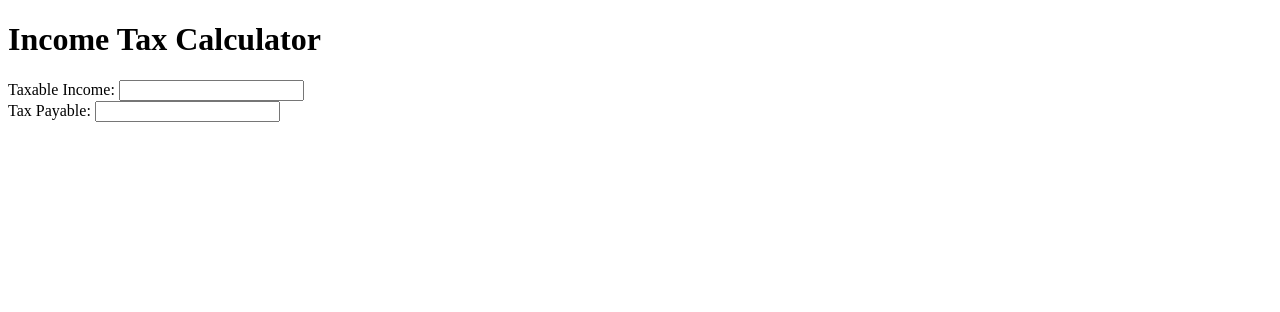
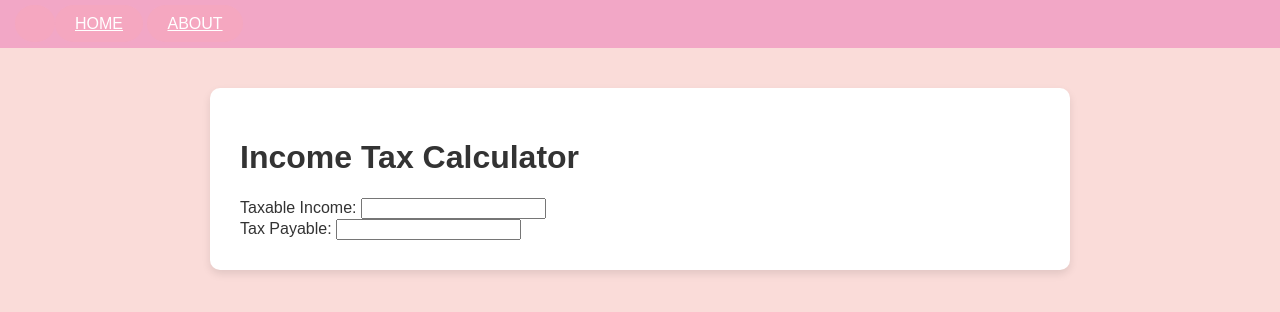
Before and after one commit to Cherry5201/ITC, a plain HTML site: page Assign2.html in a window 1280 px wide. Drawn offline with Linux system fonts and the light colour scheme.

Commit message:
Update Assign2.html

```diff
--- a/Assign2.html
+++ b/Assign2.html
@@ -2,7 +2,22 @@
 
 <html>
     <title>Assignment#2_Tiu</title>
+    <head>
+            <link rel="stylesheet" href="style.css">
+    </head>
 <body>
+    <!-- Navbar -->
+  <div class="w3-top">
+    <div class="w3-bar w3-card">
+      <a class="w3-bar-item w3-button w3-padding-large w3-hide-medium w3-hide-large w3-right" href="javascript:void(0)" onclick="toggleNav()" title="Toggle Navigation Menu"><i class="fa fa-bars"></i></a>
+      <a href="index.html" class="w3-bar-item w3-button w3-padding-large">HOME</a>
+      <a href="#" class="w3-bar-item w3-button w3-padding-large">ABOUT</a>
+    </div>
+  </div>
+
+    <div class="w3-container w3-content" style="max-width:800px" id="band">
+
+
 
     <h1>Income Tax Calculator</h1>
 
```
